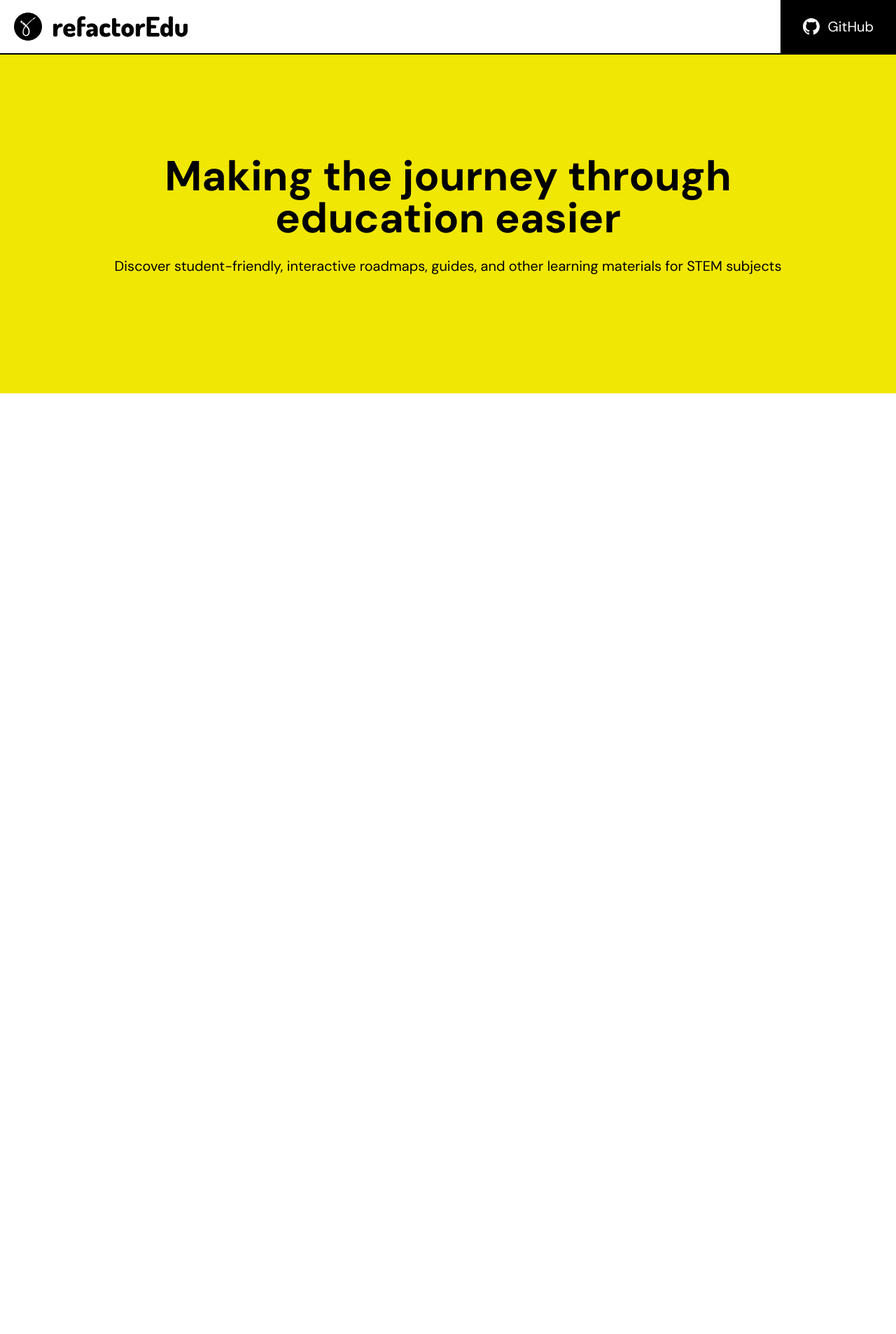
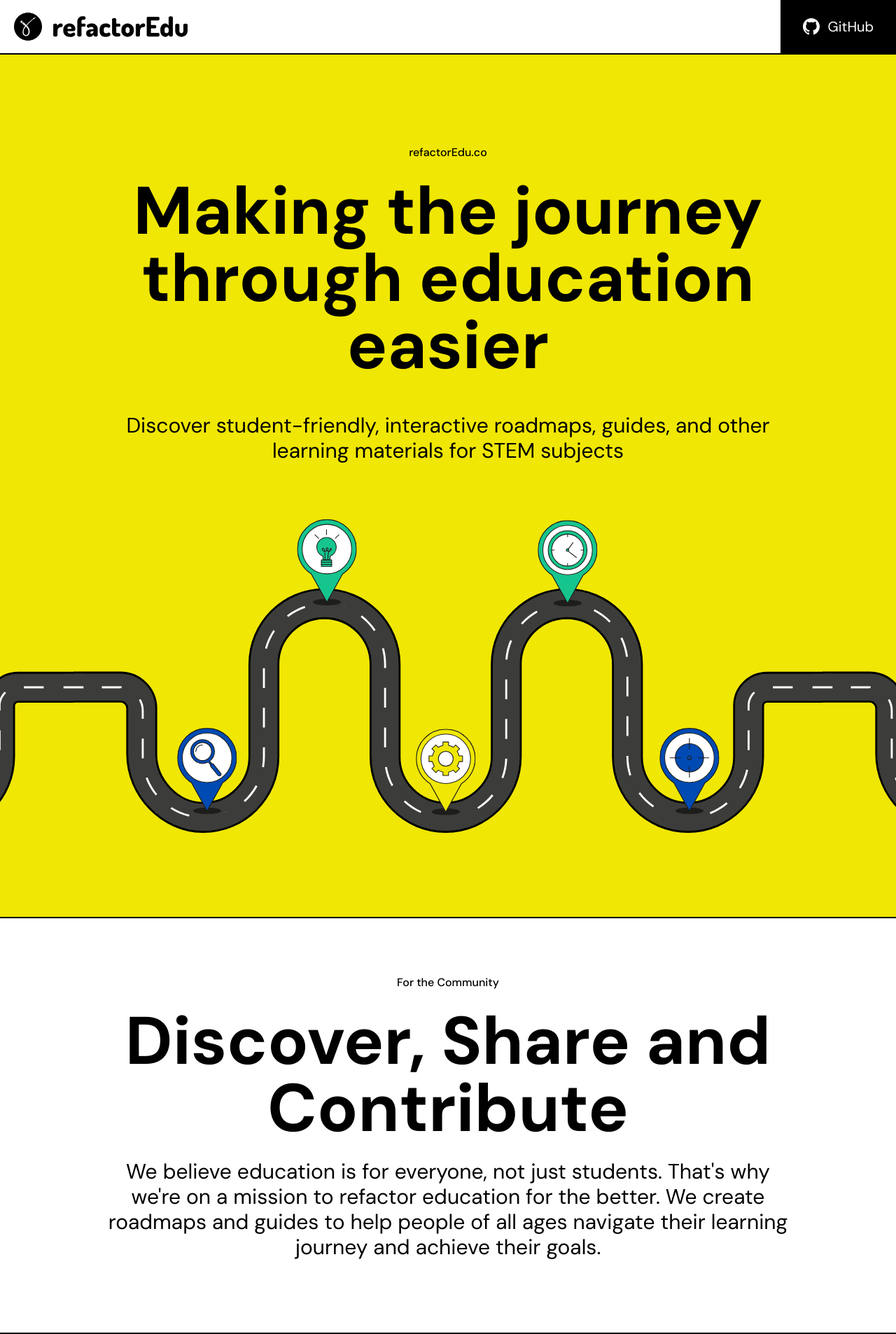
Before and after one commit to calebareeveso/refactorEdu, a Next.js app: page / in a window 1280 px wide. Shown: the whole page at 70% size. Before the commit the page ends 800 px from the top, so only its background shows below. Built offline with nearby package versions, Linux system fonts and the light colour scheme.

Commit message:
feat: add about section

```diff
--- /dev/null
+++ b/components/about/index.tsx
@@ -0,0 +1,29 @@
+import { url } from "inspector";
+import Head from "next/head";
+import Image from "next/legacy/image";
+import React from "react";
+
+export default function Main() {
+  return (
+    <div className="bg-white overflow-hidden py-10 sm:py-20 border-b-2 border-black">
+      <div className="max-w-5xl mx-auto container px-4 ">
+        <div className="container mx-auto">
+          <div className="text-center">
+            <h3 className="text-black text-base font font-medium mb-6">
+              For the Community
+            </h3>
+            <h1 className="text-black text-4xl font-bold sm:text-5xl md:text-6xl xl:text-8xl">
+              Discover, Share and Contribute
+            </h1>
+            <h2 className="text-black text-lg md:text-xl  xl:text-3xl my-6 ">
+              We believe education is for everyone, not just students. That's
+              why we're on a mission to refactor education for the better. We
+              create roadmaps and guides to help people of all ages navigate
+              their learning journey and achieve their goals.
+            </h2>
+          </div>
+        </div>
+      </div>
+    </div>
+  );
+}
--- a/components/hero/index.tsx
+++ b/components/hero/index.tsx
@@ -1,23 +1,39 @@
+import { url } from "inspector";
 import Head from "next/head";
 import Image from "next/legacy/image";
 import React from "react";
 
 export default function Main() {
   return (
-    <div className="bg-secondary">
-      <div className="max-w-5xl mx-auto container px-4 py-10 sm:py-36">
+    <div className="bg-secondary overflow-hidden pt-10 pb-8 sm:pb-20 sm:pt-32 border-b-2 border-black">
+      <div className="max-w-5xl mx-auto container px-4 ">
         <div className="container mx-auto">
           <div className="text-center">
-            <h1 className="text-black text-4xl font-bold sm:text-5xl md:text-6xl">
+            <h3 className="text-black text-base font font-medium mb-6">
+              refactorEdu.co
+            </h3>
+            <h1 className="text-black text-4xl font-bold sm:text-5xl md:text-6xl xl:text-8xl">
               Making the journey through education easier
             </h1>
-            <h2 className="text-black text-base sm:text-lg md:text-xl my-6">
+            <h2 className="text-black text-lg md:text-xl  xl:text-3xl my-6 xl:mt-12 sm:mb-14 xl:mb-20">
               Discover student-friendly, interactive roadmaps, guides, and other
               learning materials for STEM subjects
             </h2>
           </div>
         </div>
       </div>
+      <div
+        className=" w-full sm:w-screen mb-10 h-[16rem] bg-center bg-cover sm:bg-contain  sm:h-[20rem] md:h-[24rem] lg:h-[28rem] relative bg-repeat-x"
+        style={{
+          backgroundImage: 'url("/static/images/heroillustration.svg")',
+        }}
+      >
+        {/* <Image
+          src={"/static/images/heroillustration.svg"}
+          alt={"refatoredu"}
+          layout={"fill"}
+        /> */}
+      </div>
     </div>
   );
 }
--- a/components/index.ts
+++ b/components/index.ts
@@ -1,2 +1,3 @@
 export { default as Navbar } from "./navbar";
 export { default as Hero } from "./hero";
+export { default as About } from "./about";
--- a/pages/index.tsx
+++ b/pages/index.tsx
@@ -1,7 +1,7 @@
 import Head from "next/head";
 import Image from "next/image";
 // import styles from "@/styles/Home.module.css";
-import { Navbar, Hero } from "@/components";
+import { Navbar, Hero, About } from "@/components";
 
 export default function Home() {
   return (
@@ -14,6 +14,7 @@ export default function Home() {
       <Navbar />
       <main>
         <Hero />
+        <About />
       </main>
     </>
   );
```
Also changed, not shown: public/static/images/banner.png (added), public/static/images/heroillustration.svg.
